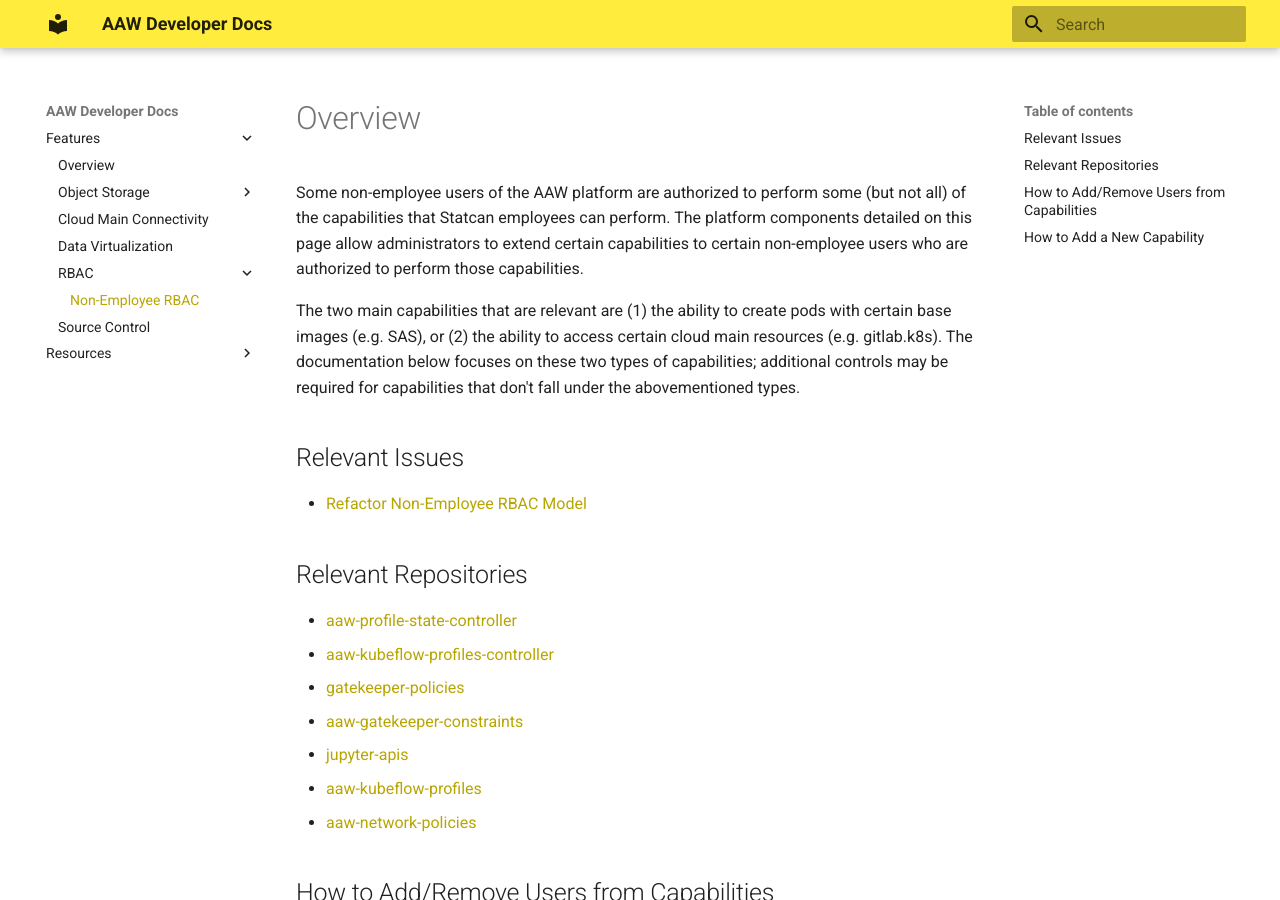
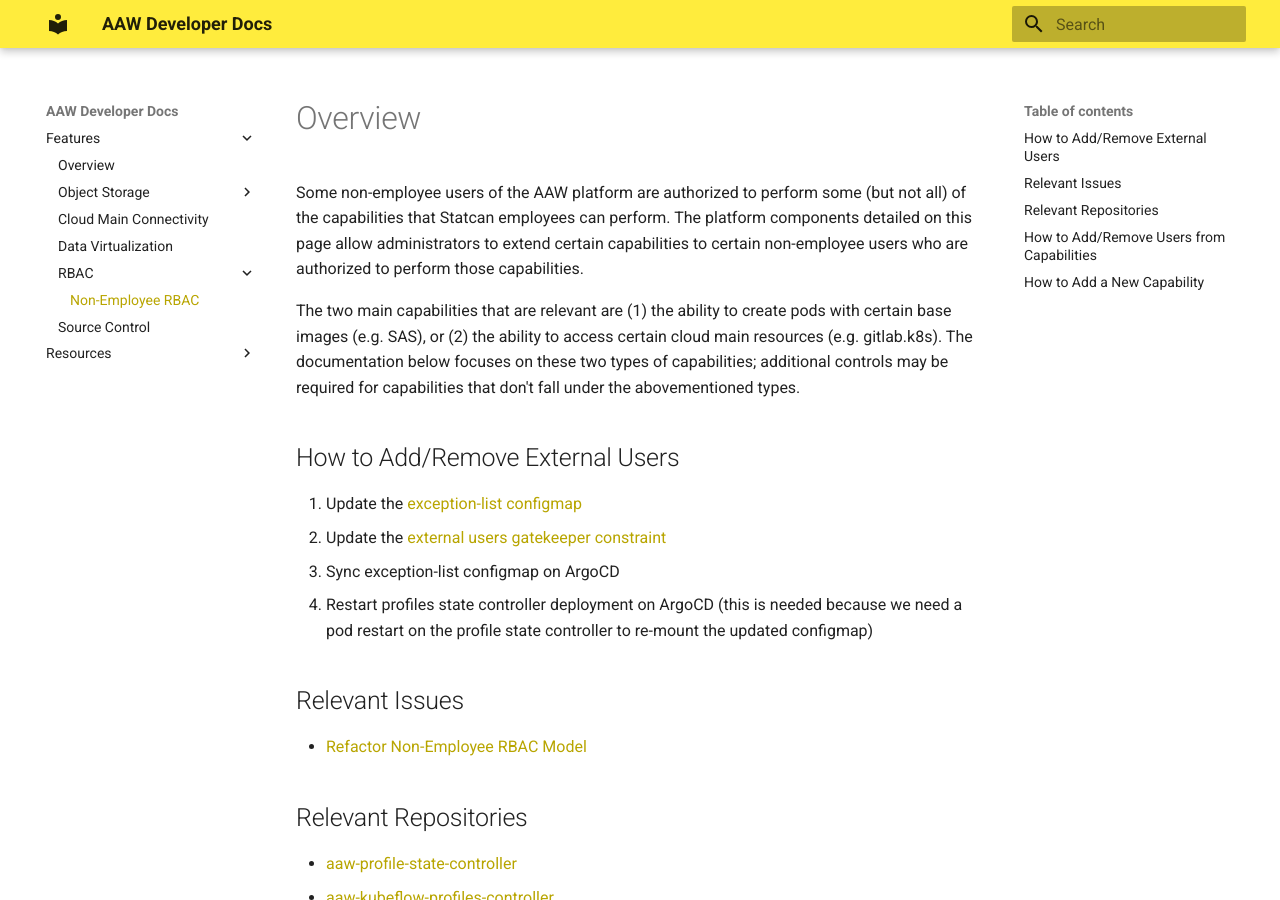
Before and after one commit to StatCan/aaw-developer-docs, an MkDocs documentation site: the page built from docs/features/rbac/non-employee-rbac.md, in a window 1280 px wide and 900 px high. Built offline with MkDocs 1.6.1 and Material for MkDocs 9.7.7, drawn with Linux system fonts in a browser that asks for light colours.

Commit message:
docs(rbac): how to update non-employee users

```diff
--- a/docs/features/rbac/non-employee-rbac.md
+++ b/docs/features/rbac/non-employee-rbac.md
@@ -3,6 +3,12 @@
 Some non-employee users of the AAW platform are authorized to perform some (but not all) of the capabilities that Statcan employees can perform. The platform components detailed on this page allow administrators to extend certain capabilities to certain non-employee users who are authorized to perform those capabilities.
 
 The two main capabilities that are relevant are (1) the ability to create pods with certain base images (e.g. SAS), or (2) the ability to access certain cloud main resources (e.g. gitlab.k8s). The documentation below focuses on these two types of capabilities; additional controls may be required for capabilities that don't fall under the abovementioned types.
+
+## How to Add/Remove External Users
+1. Update the  [exception-list configmap](https://github.com/StatCan/aaw-kubeflow-profiles/blob/%40cbrown/1335-non-employee-rbac/non-employee-exceptions-config.jsonnet)
+2. Update the [external users gatekeeper constraint](https://github.com/StatCan/aaw-gatekeeper-constraints/blob/main/deny-external-users/constraint.yaml)
+3. Sync exception-list configmap on ArgoCD
+4. Restart profiles state controller deployment on ArgoCD (this is needed because we need a pod restart on the profile state controller to re-mount the updated configmap)
 
 ## Relevant Issues
 
```
